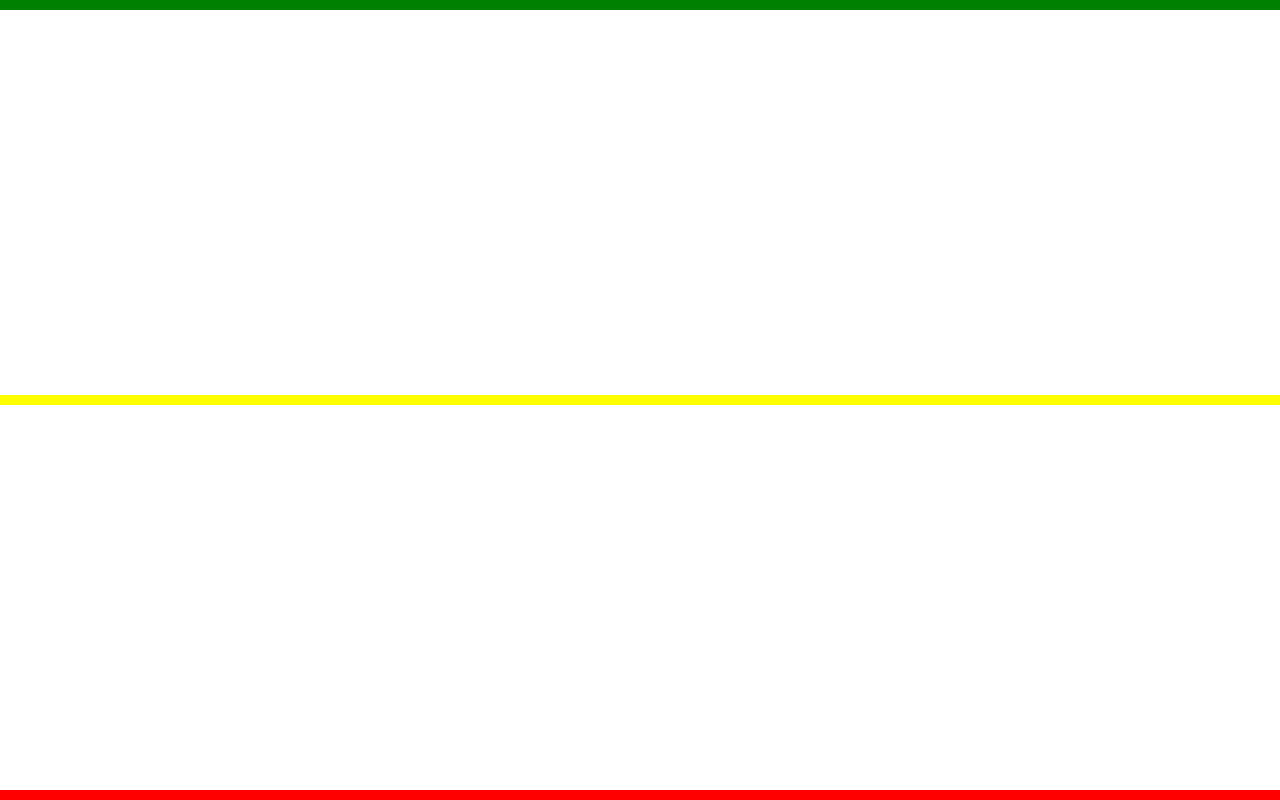
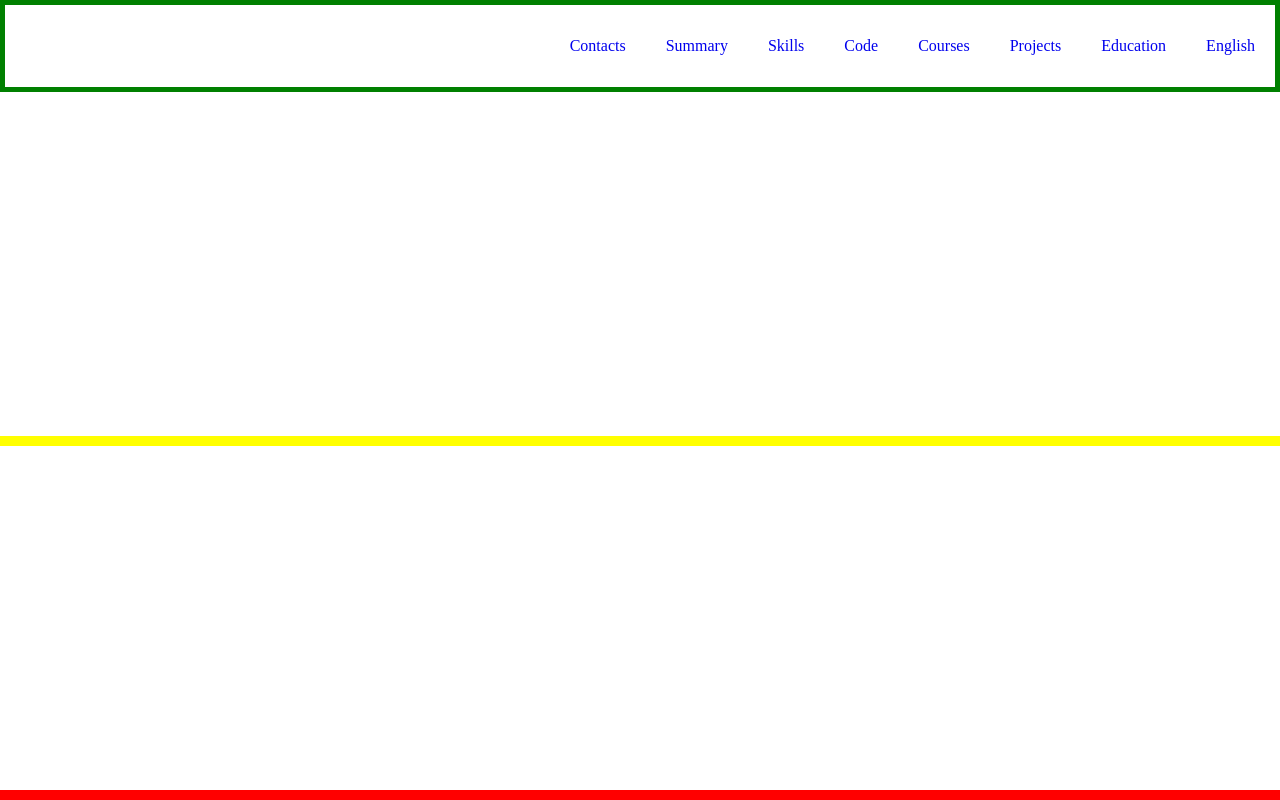
Before and after one commit to kovzanok/rsschool-cv, a plain HTML site: page index.html in a window 1280 px wide. Drawn offline with Linux system fonts and the light colour scheme.

Commit message:
feat: add navigation bar

```diff
--- a/index.html
+++ b/index.html
@@ -7,12 +7,32 @@
   </head>
   <body class="body">
     <header class="header">
+      <div class="container">
+        <nav class="nav">
+          <ul class="nav-list">
+            <li class="nav-item"><a href="#contacts" class="nav-link">Contacts</a></li>
+            <li class="nav-item"><a href="#summary" class="nav-link">Summary</a></li>
+            <li class="nav-item"><a href="#skills" class="nav-link">Skills</a></li>
+            <li class="nav-item"><a href="#code" class="nav-link">Code</a></li>
+            <li class="nav-item"><a href="#courses" class="nav-link">Courses</a></li>
+            <li class="nav-item"><a href="#projects" class="nav-link">Projects</a></li>
+            <li class="nav-item"><a href="#education" class="nav-link">Education</a></li>
+            <li class="nav-item"><a href="#english" class="nav-link">English</a></li>
+          </ul>
+        </nav>
+      </div>
 
     </header>
     <main class="main">
+      <div class="container">
+
+      </div>
 
     </main>
     <footer class="footer">
+      <div class="container">
+
+      </div>
 
     </footer>
   </body>
--- a/style.css
+++ b/style.css
@@ -10,6 +10,19 @@
     border: 5px solid green;
 }
 
+.nav-list{
+    display: flex;
+    justify-content: flex-end;
+    align-items: center;
+    list-style: none;
+}
+
+.nav-link{
+    padding: 0 20px;
+    line-height: 50px;
+    text-decoration: none;
+}
+
 .main{
     border: 5px solid yellow;
 }
@@ -17,3 +30,8 @@
 .footer{
     border: 5px solid red;
 }
+
+.container{
+    max-width: 1440px;
+    margin: 0 auto;
+}
```
